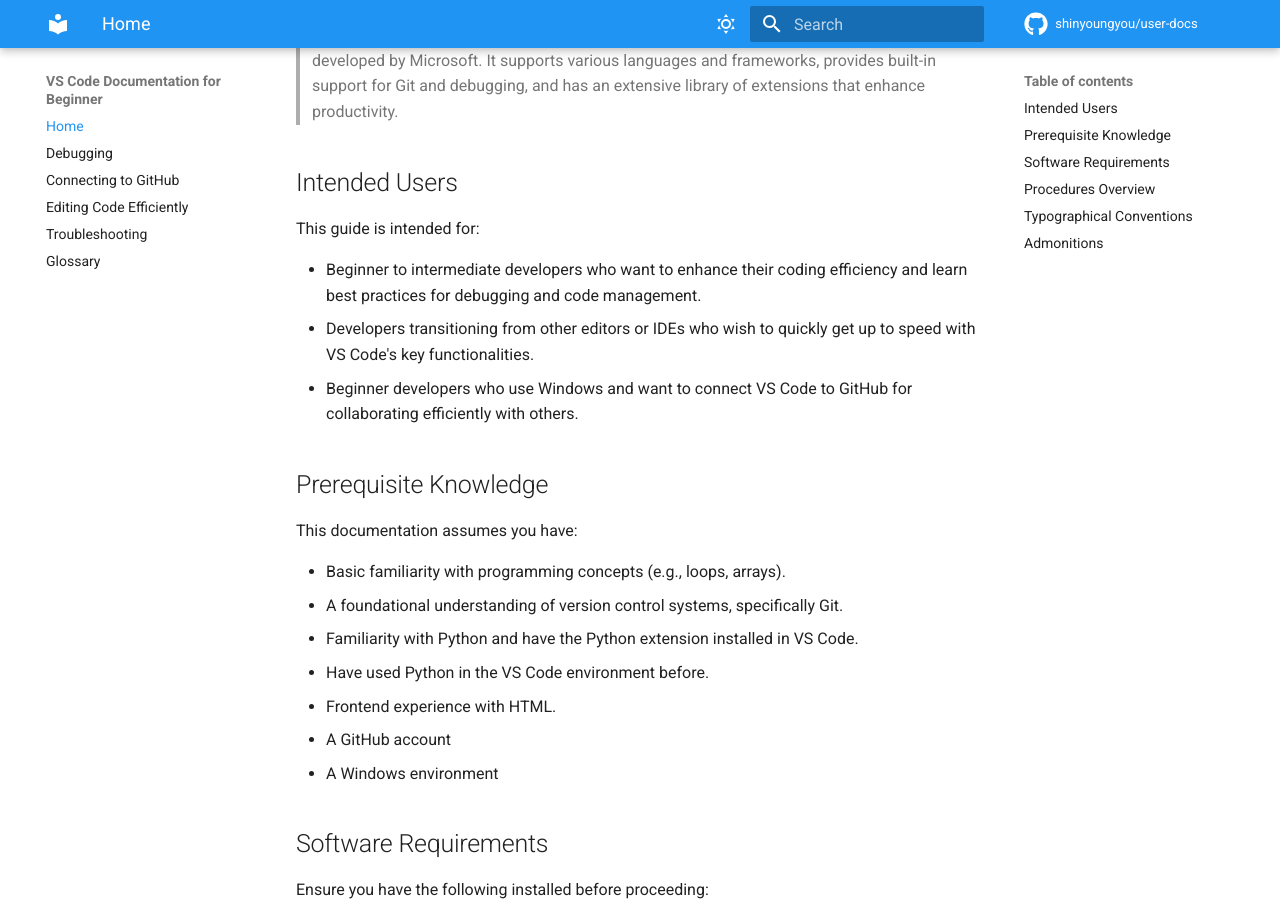
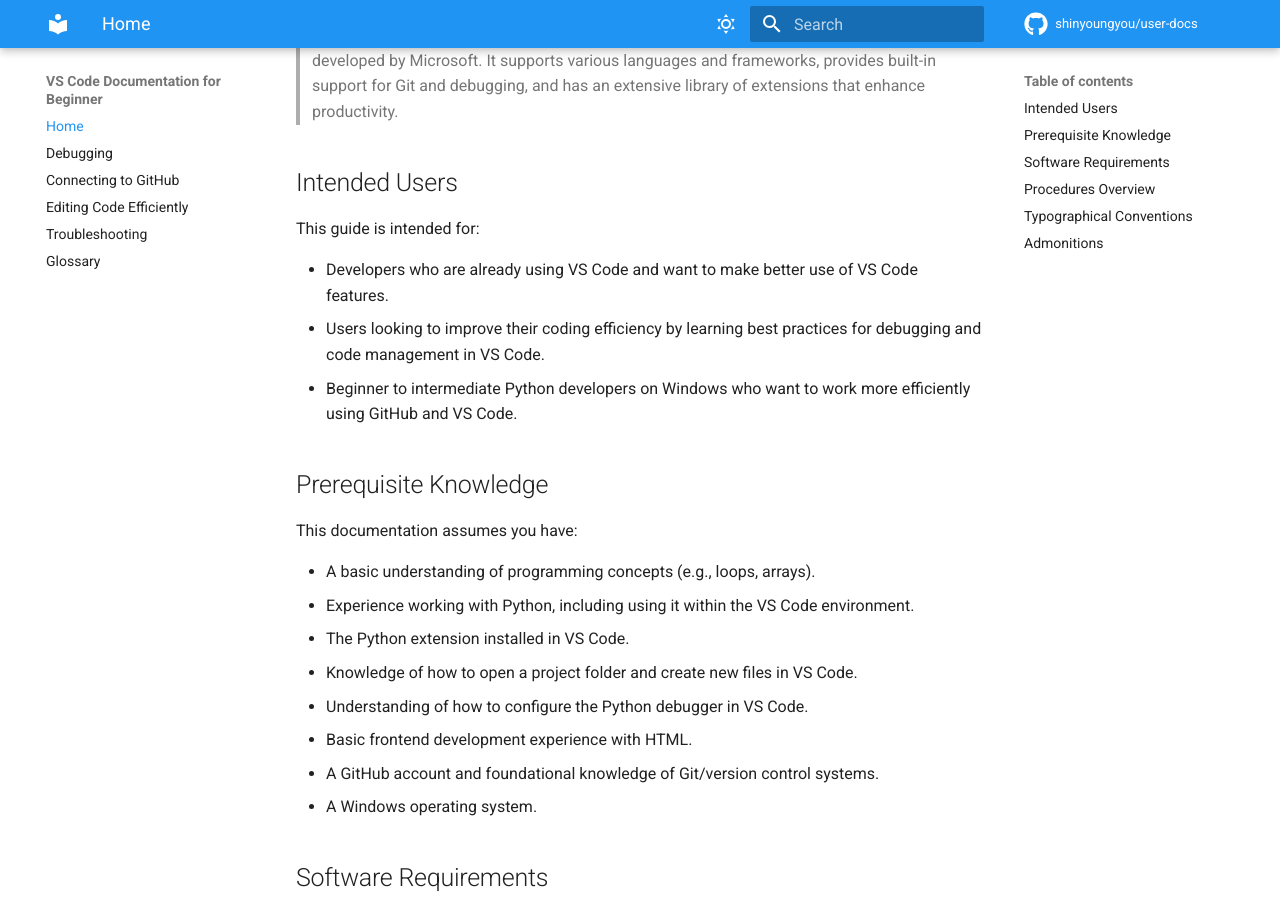
Before and after one commit to shinyoungyou/user-docs, an MkDocs documentation site: the page built from docs/index.md, in a window 1280 px wide and 900 px high, scrolled down 343 px. Built offline with MkDocs 1.6.1 and Material for MkDocs 9.7.7, drawn with Linux system fonts in a browser that asks for light colours; comment, search, counter and statistics services are not loaded.

```diff
--- a/docs/index.md
+++ b/docs/index.md
@@ -10,21 +10,22 @@ Our goal is to help you effectively utilize VS Code's debugging tools, seamlessl
 
 This guide is intended for:
 
-- Beginner to intermediate developers who want to enhance their coding efficiency and learn best practices for debugging and code management.
-- Developers transitioning from other editors or IDEs who wish to quickly get up to speed with VS Code's key functionalities.
-- Beginner developers who use Windows and want to connect VS Code to GitHub for collaborating efficiently with others.
+- Developers who are already using VS Code and want to make better use of VS Code features.
+- Users looking to improve their coding efficiency by learning best practices for debugging and code management in VS Code.
+- Beginner to intermediate Python developers on Windows who want to work more efficiently using GitHub and VS Code.
 
 ## Prerequisite Knowledge
 
 This documentation assumes you have:
 
-- Basic familiarity with programming concepts (e.g., loops, arrays).
-- A foundational understanding of version control systems, specifically Git.
-- Familiarity with Python and have the Python extension installed in VS Code.
-- Have used Python in the VS Code environment before.
-- Frontend experience with HTML.
-- A GitHub account
-- A Windows environment
+- A basic understanding of programming concepts (e.g., loops, arrays).
+- Experience working with Python, including using it within the VS Code environment.
+- The Python extension installed in VS Code.
+- Knowledge of how to open a project folder and create new files in VS Code.
+- Understanding of how to configure the Python debugger in VS Code.
+- Basic frontend development experience with HTML.
+- A GitHub account and foundational knowledge of Git/version control systems.
+- A Windows operating system.
 
 ## Software Requirements
 
```
Also changed, not shown: docs/pages/code.md (+4 -6 lines), docs/pages/debugging.md (+10 -7 lines).
